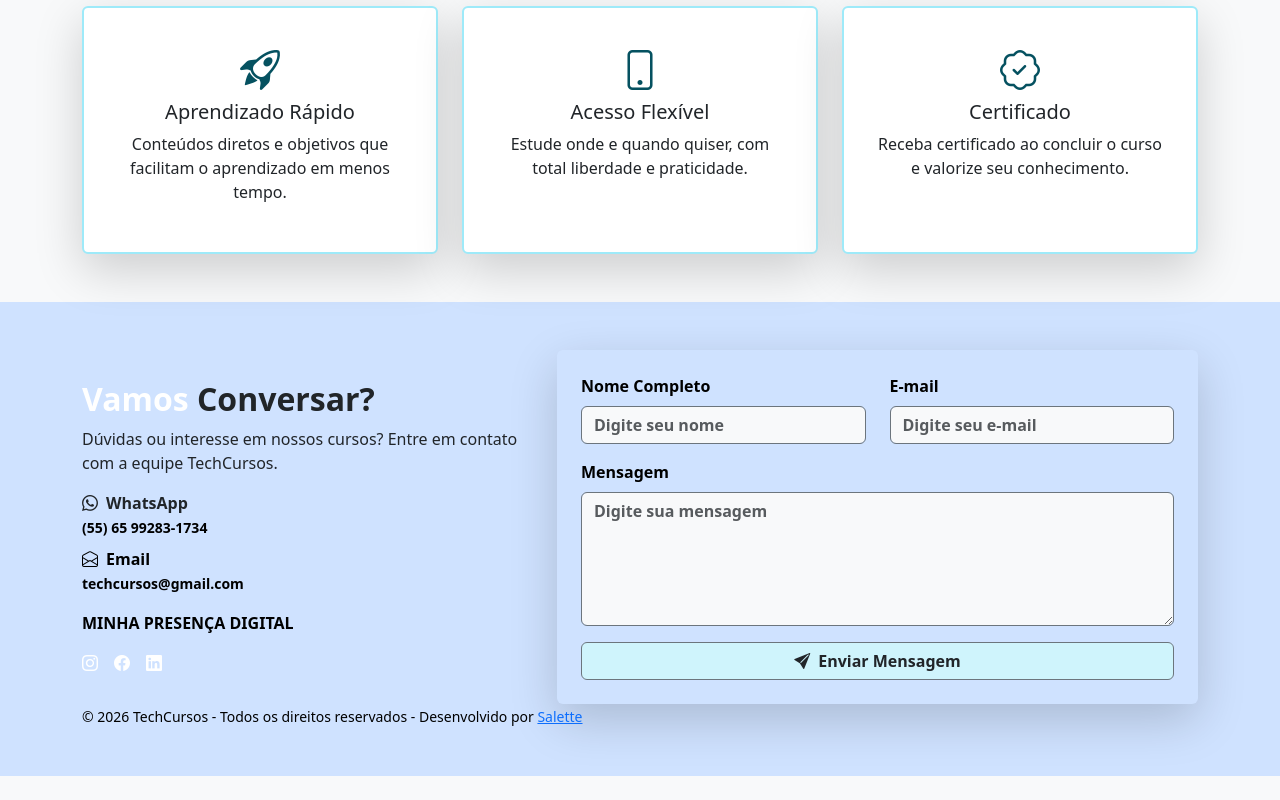
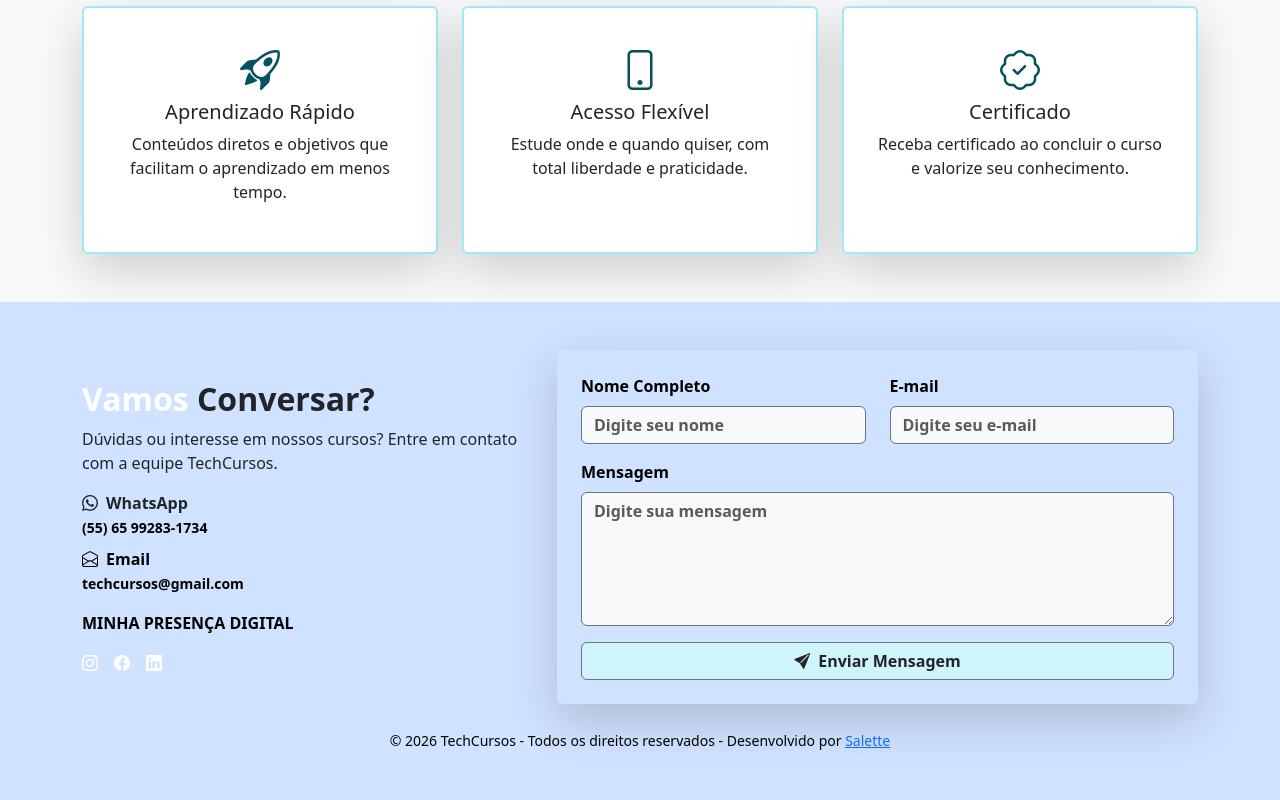
Before and after one commit to salettesenac-tech/techcourses, a plain HTML site: page index.html in a window 1280 px wide. Shown: the part 2277-3077 px from the top of the page. Before the commit the page ends 3053 px from the top, so only its background shows below. Drawn offline with nearby package versions, Linux system fonts and the light colour scheme.

Commit message:
corrigido footer

```diff
--- a/index.html
+++ b/index.html
@@ -401,7 +401,7 @@
         </div>
       </div>
 
-      <!-- FORMULÁRIO -->
+      <!-- FORMULÁRIO CONTATO-->
       <div class="col-md-7">
         <div class="p-4 rounded shadow-lg" style="color: #14475c;">
 
@@ -432,10 +432,11 @@
 
         </div>
       </div>
+    </div>
 
       <!--Copyright-->
 
-    </div class="text-center mt-4">
+    <div class="text-center mt-4">
       <small class="text-black">© 2026 TechCursos - Todos os direitos reservados - Desenvolvido por <a href="https://github.com/salettesenac-tech?tab=repositories">Salette</a></small>
     </div>
 
```
